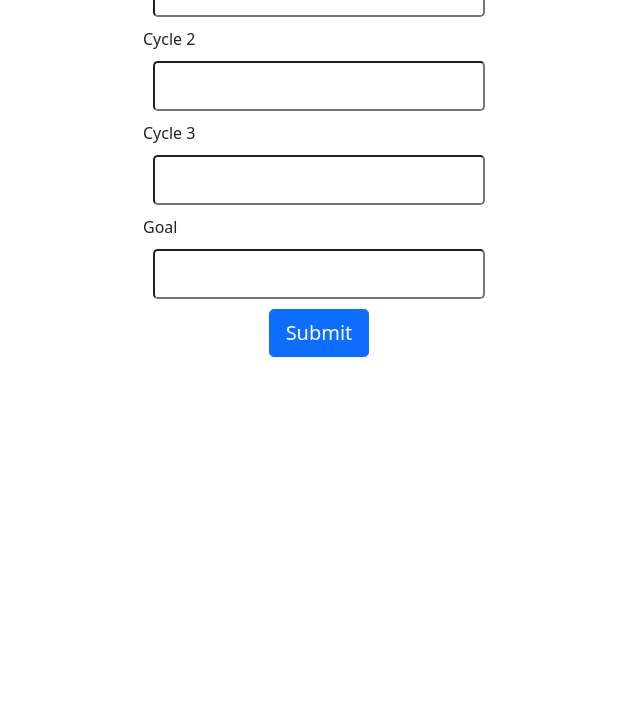
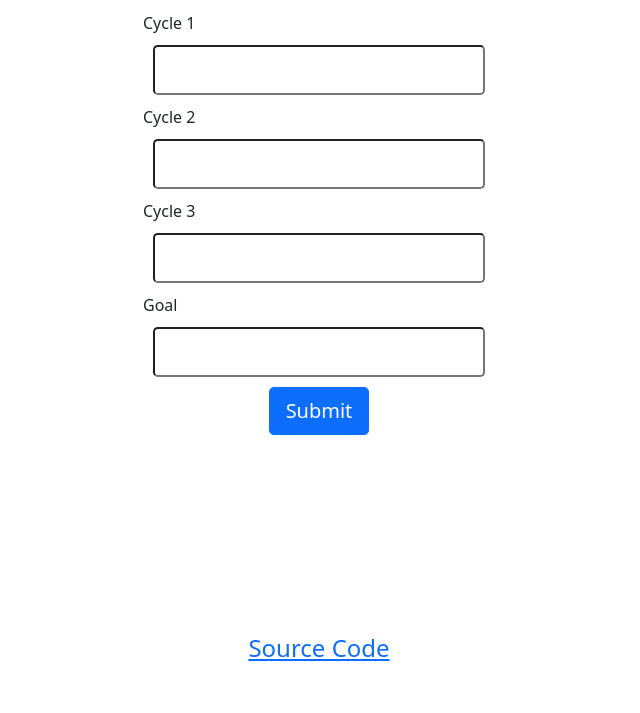
Before and after one commit to Axeinator/Grade-Tools, a website: page public/calculator.html in a window 1280 px wide. Shown: the part 87-800 px from the top of the page, without its empty margins (321-961 px from the left). Drawn offline with nearby package versions, Linux system fonts and the light colour scheme.

Commit message:
styles and source code link

```diff
--- a/public/calculator.html
+++ b/public/calculator.html
@@ -10,6 +10,7 @@
 </head>
 <body>
 <div class="container">
+    <h1>Final Exam Calculator</h1>
     <div class="d-flex justify-content-center">
         <form name="grades">
             <label for="c1">Cycle 1</label><br>
@@ -28,5 +29,9 @@
     <h3 id="requiredScore" class="text-center"></h3><br>
 </div>
 
+<div class="footer">
+    <a href="https://github.com/Axeinator/Final-Exam-Score" class="h4">Source Code</a>
+</div>
+
 </body>
 </html>
--- a/public/stylesheets/main.css
+++ b/public/stylesheets/main.css
@@ -8,3 +8,14 @@ body {
 .col {
     margin: 0 auto;
 }
+.footer {
+    position: fixed;
+    left: 0;
+    bottom: 50px;
+    width: 100%;
+    text-align: center;
+}
+h1 {
+    text-align: center;
+    margin-bottom: 30px;
+}
```
